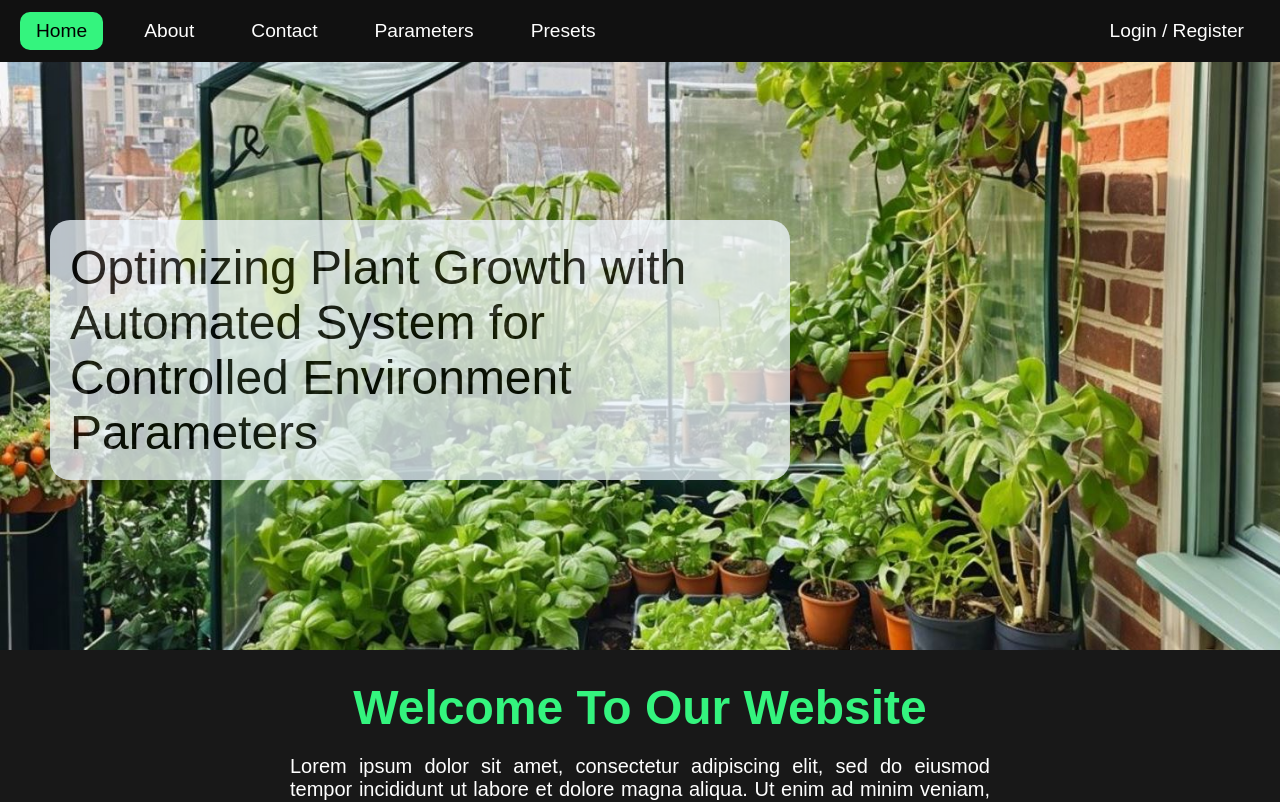
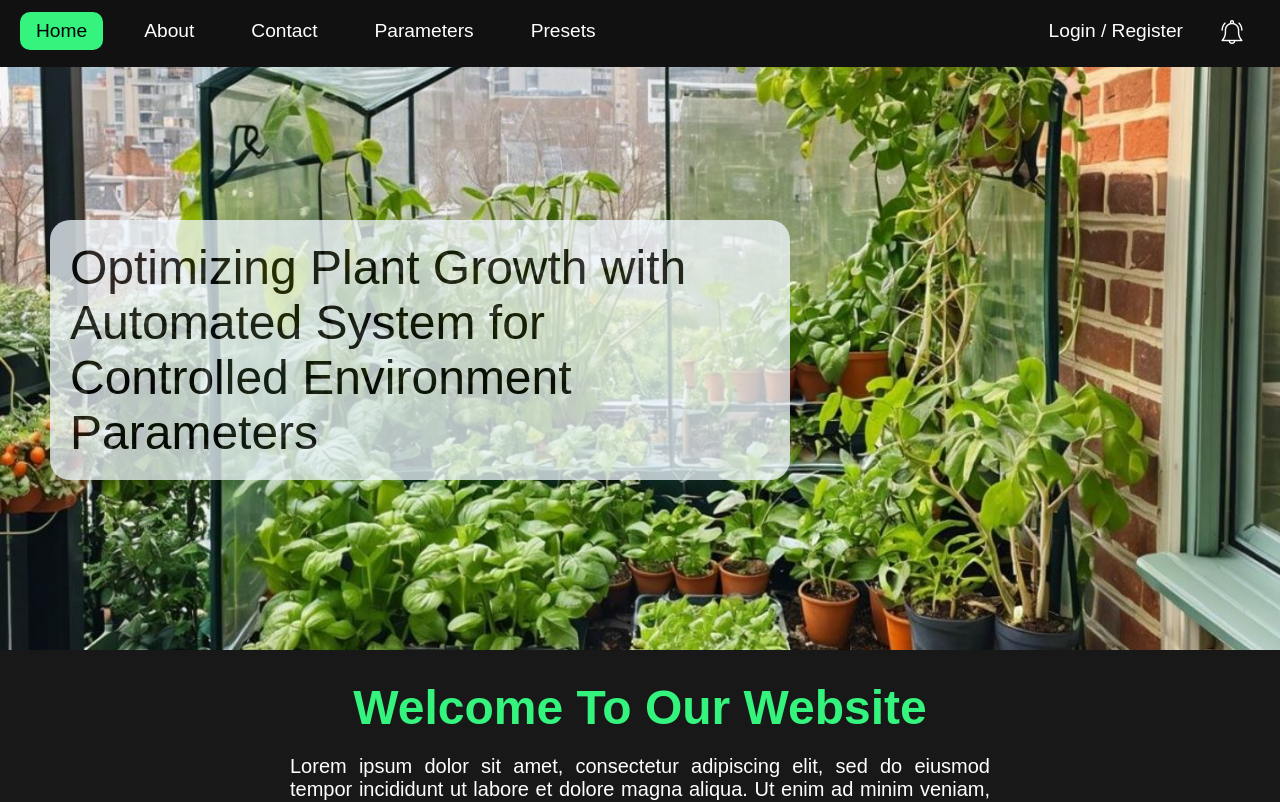
Before and after one commit to seannn9/Thesis-Webpage-Mockup, a React (Vite) app: page / in a window 1280 px wide. Shown: the top 802 px of the page. Built offline with nearby package versions, Linux system fonts and the light colour scheme.

Commit message:
notification button has no functionality yet

```diff
--- a/src/components/Navbar.jsx
+++ b/src/components/Navbar.jsx
@@ -2,6 +2,7 @@ import React from "react";
 import { Link } from "react-router-dom";
 import { HashLink } from "react-router-hash-link";
 import propTypes from "prop-types";
+import notifImg from "../images/notification.png";
 
 function Navbar(props) {
     return (
@@ -22,13 +23,17 @@ function Navbar(props) {
                 <Link className={props.activePresets} to="/presets">
                     Presets
                 </Link>
-                <Link
-                    className={props.activeLogin}
-                    to="/login"
+                <div
+                    className="rightContainer"
                     style={{ marginRight: "20px", float: "right" }}
                 >
-                    Login / Register
-                </Link>
+                    <Link className={props.activeLogin} to="/login">
+                        Login / Register
+                    </Link>
+                    <button>
+                        <img src={notifImg} alt="Notification Icon" />
+                    </button>
+                </div>
             </div>
         </>
     );
```
Also changed, not shown: src/components/Notification.jsx (added, +13 -0 lines), src/images/notification.png (added).
